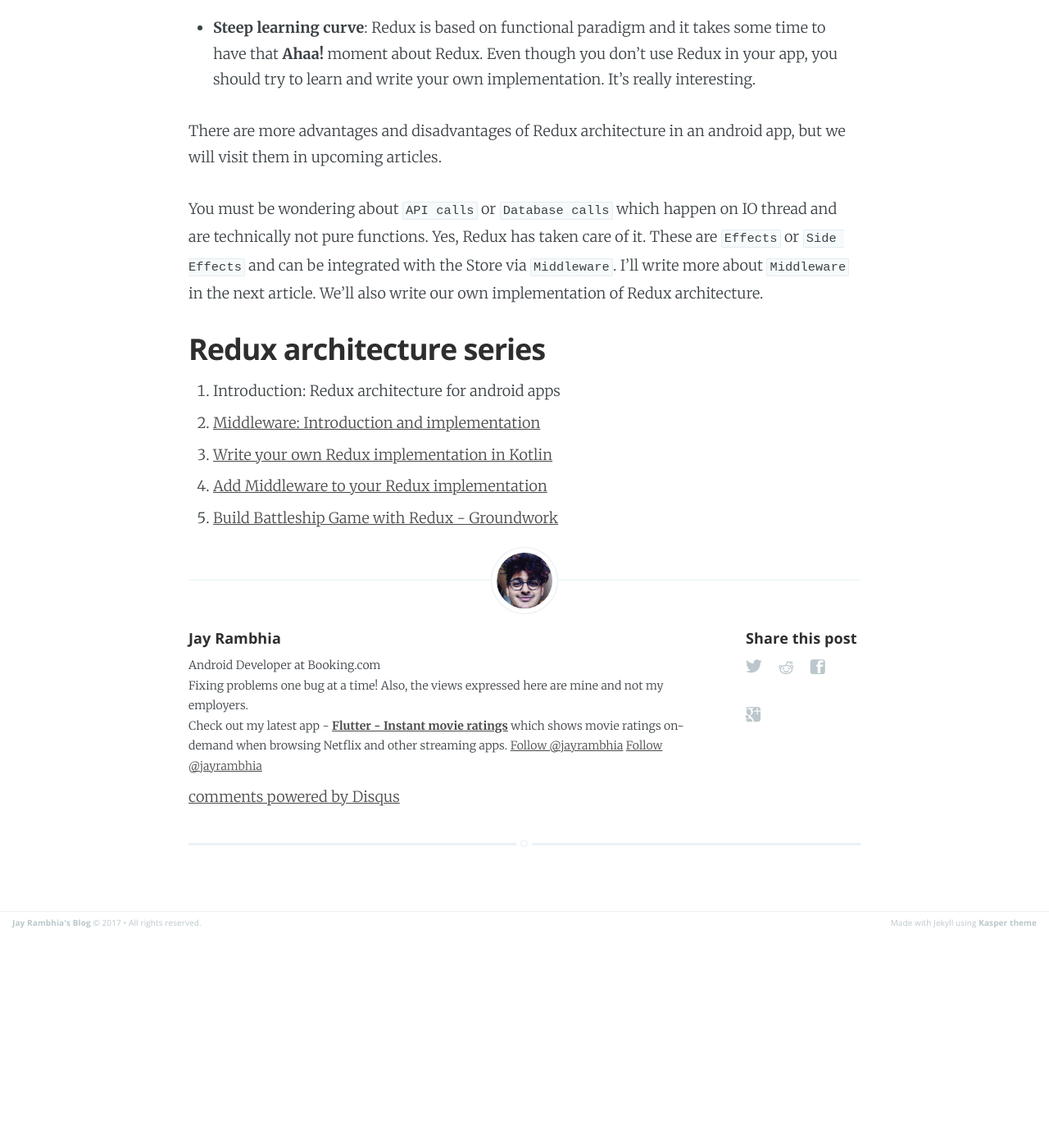
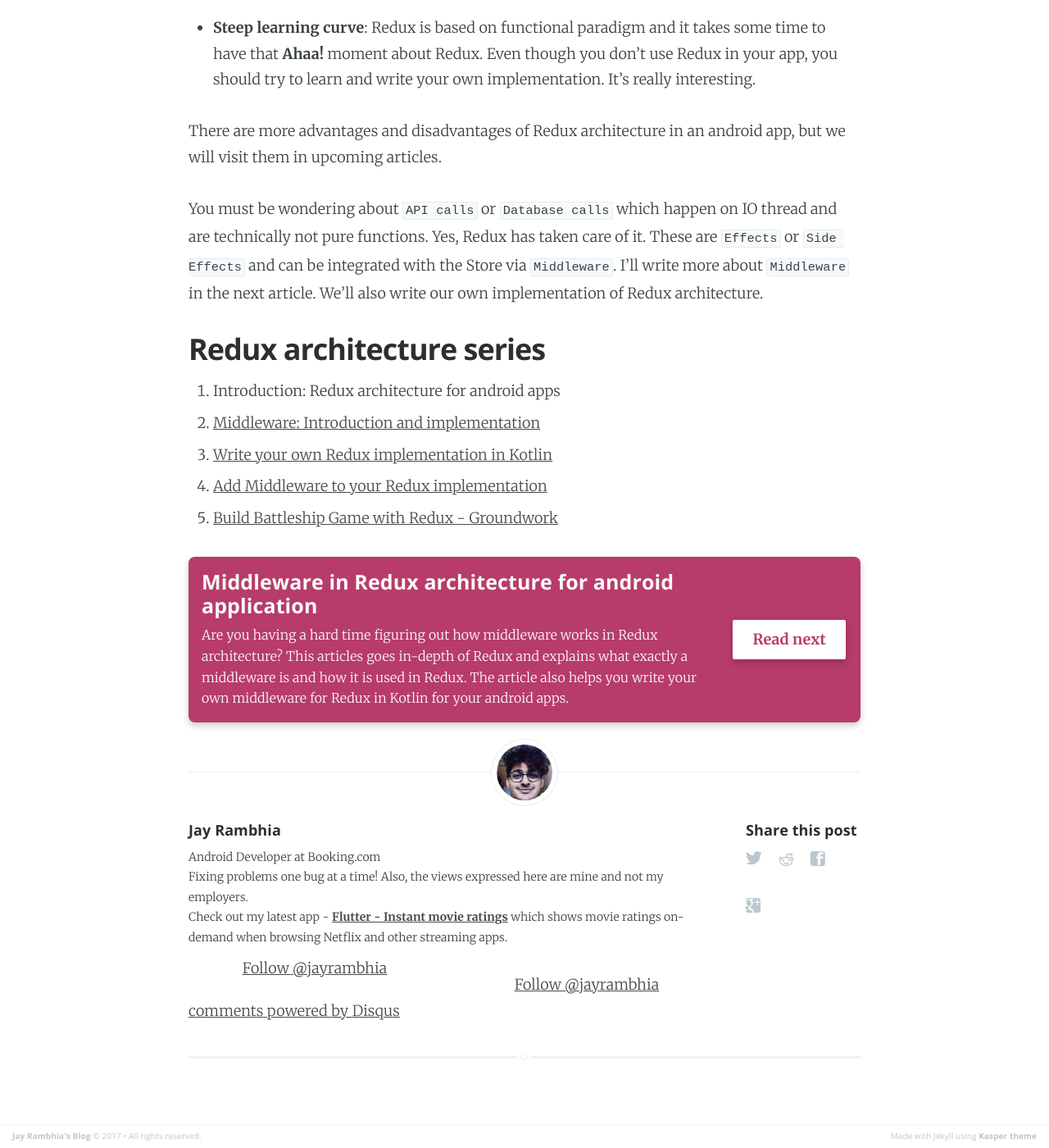
Before and after one commit to jayrambhia/jayrambhia.github.com, a Jekyll site: the page built from _posts/2018-07-23-android-redux-intro.markdown, in a window 1280 px wide and 1400 px high, scrolled down 9619 px. Shown: the whole window at 82% size. Built offline with Jekyll 4.4.1, drawn with Linux system fonts in a browser that asks for light colours; comment, search, counter and statistics services are not loaded; before the commit the page ends 10758 px from its top, so only the background shows below that.

Commit message:
Read next section added to posts

```diff
--- a/_layouts/post.html
+++ b/_layouts/post.html
@@ -49,9 +49,30 @@ post_class: post-template
 
         <section class="post-content">
             {{content}}
+            {% assign next_post = false %}
+            {% for post in site.posts reversed %}
+              {% if next_post %}
+                <div class="read_next_card">
+                  <div class="read_next_card_wrapper">
+                    <div>
+                      <h4 style="color: #fafafa;">{{ post.title }}</h4>
+                      <p class="read_next_content">{{ post.description }}</p>
+                    </div>
+                    <div class="read_next_button" onclick="location.href='{{ post.url }}';" style="cursor: pointer;">
+                      <b>Read next</b>
+                    </div>
+                  </div>
+                </div>
+                {% assign next_post = false %}
+                {% break %}
+              {% endif %}
+              {% if post.url == page.url %}
+                {% assign next_post = true %}
+              {% endif %}
+            {% endfor %}
         </section>
 
-        {% if page.archive %}
+        <!-- {% if page.archive %}
         <section class="archive">
             <h5>Archive</h5>
             <ul>
@@ -60,7 +81,7 @@ post_class: post-template
                 {% endfor %}
             </ul>
         </section>
-        {% endif %}
+        {% endif %} -->
 
         <footer class="post-footer">
             <!-- If we want to display author's name and bio -->
@@ -76,9 +97,18 @@ post_class: post-template
                     <p>
                         Android Developer at Booking.com<br/>Fixing problems one bug at a time! Also, the views expressed here are mine and not my employers.<br/>
                         Check out my latest app - <b><a href="https://play.google.com/store/apps/details?id=com.fenchtose.flutter&referrer=utm_source%3Dwebsite_footer">Flutter - Instant movie ratings</a></b> which shows movie ratings on-demand when browsing Netflix and other streaming apps.
+                    </p>
+
+                    <div class="post_bottom_share_container">
+                      <div align="center">
                         <a href="https://twitter.com/jayrambhia" class="twitter-follow-button" data-show-count="false">Follow @jayrambhia</a><script async src="//platform.twitter.com/widgets.js" charset="utf-8"></script>
-                        <a class="github-button" href="https://github.com/jayrambhia" aria-label="Follow @jayrambhia on GitHub" data-size="small">Follow @jayrambhia<script async src="https://buttons.github.io/buttons.js"></script></a>
-                    </p>
+                      </div>
+                      <div align="center" style="margin-top:20px;">
+                        <div>
+                          <a class="github-button" href="https://github.com/jayrambhia" aria-label="Follow @jayrambhia on GitHub" data-size="small">Follow @jayrambhia<script async src="https://buttons.github.io/buttons.js"></script></a>
+                        </div>
+                      </div>
+                    </div>
 
                 </section>
             {% endif %}
--- a/assets/css/screen.css
+++ b/assets/css/screen.css
@@ -736,7 +736,7 @@ margin on the iframe, cause it breaks stuff. */
     padding-bottom: 4rem;
     border-bottom: #EBF2F6 3px solid;
     word-break: break-word;
-    hyphens: auto;
+    hyphens: none;
 }
 
 /* Add a little circle in the middle of the border-bottom on our .post
@@ -1781,6 +1781,72 @@ body:not(.post-template) .post-title-small {
     padding: 4px 16px 16px 16px;
 }
 
+.post_bottom_share_container {
+  display: grid;
+  grid-template-columns: repeat(auto-fill, minmax(300px, 1fr));
+  grid-gap: 24px;
+}
+
+.read_next_card {
+  box-shadow: 0 4px 8px 0 rgba(0,0,0,0.2);
+  transition: 0.3s;
+  border-radius: 8px;
+  padding: 16px;
+  background: rgba(183, 60, 105, 1.0);
+}
+
+.read_next_card_wrapper {
+  display: grid;
+  grid-template-columns: 80% 1fr;
+  grid-gap: 16px;
+  align-items: center;
+}
+
+.read_next_content {
+  color: #fafafa;
+  margin-bottom:0px;
+  font-size:16px;
+  line-height:1.6;
+  overflow-wrap: break-word;
+  hyphens: none;
+}
+
+@media (max-width: 850px) {
+  .read_next_card_wrapper {
+      display: flex;
+      flex-direction: column;
+      align-items: center;
+  }
+
+  .read_next_content {
+    color: #fafafa;
+    margin-bottom:16px;
+    margin-top: 8px;
+    font-size:16px;
+    line-height:1.6;
+    overflow-wrap: break-word;
+    hyphens: none;
+  }
+}
+
+.read_next_button {
+    color: rgba(183, 60, 105, 1.0);
+    padding: 8px;
+    text-align: center;
+    font-size: 18px;
+    margin: 4px 2px;
+    -webkit-transition-duration: 0.4s; /* Safari */
+    transition-duration: 0.4s;
+    cursor: pointer;
+    background-color: white;
+    border-radius: 2px;
+    box-shadow: 0 4px 8px 0 rgba(0,0,0,0.2);
+}
+
+.read_next_button:hover {
+    box-shadow: 0 8px 16px 0 rgba(0,0,0,0.2);
+}
+
 /* ==========================================================================
    12. Animations
    ========================================================================== */
```
Also changed, not shown: _layouts/default.html (+5 -2 lines).
